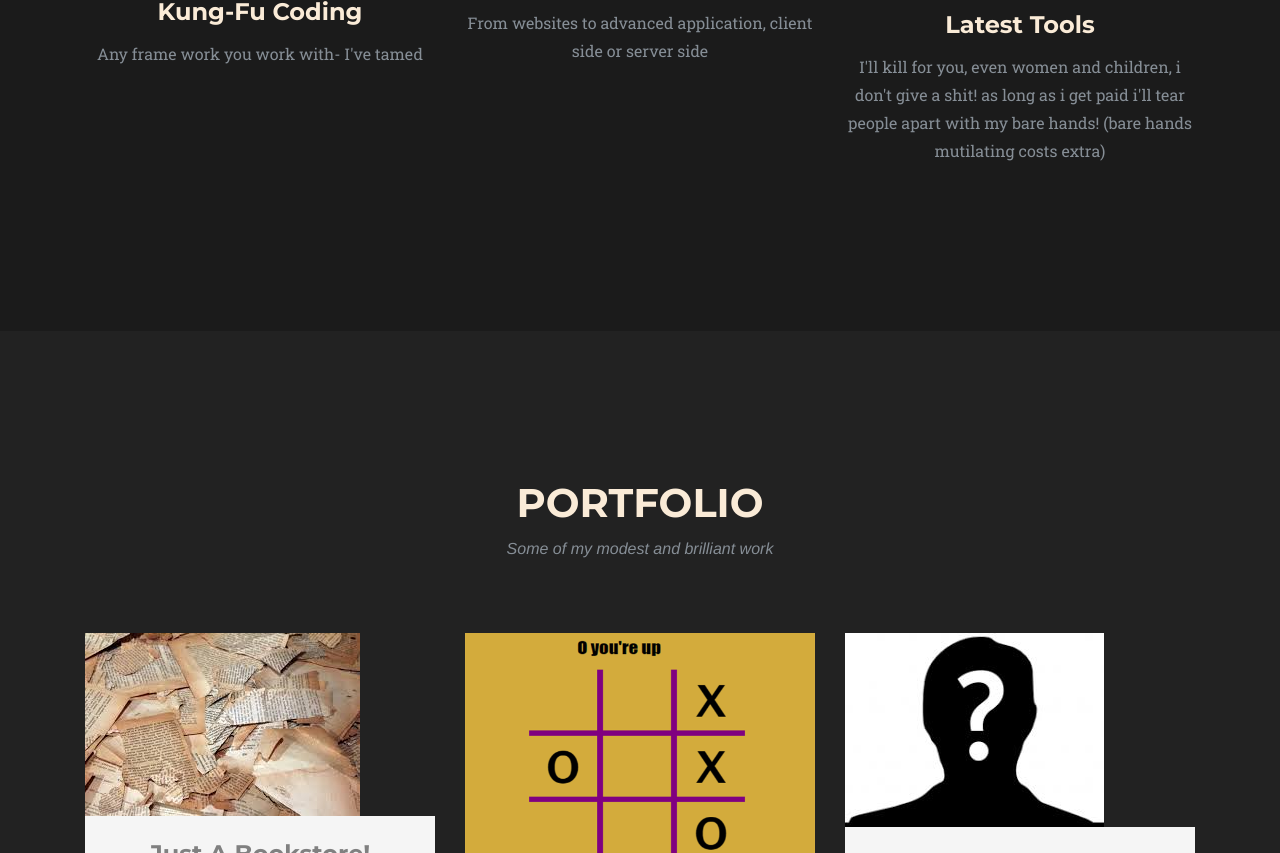
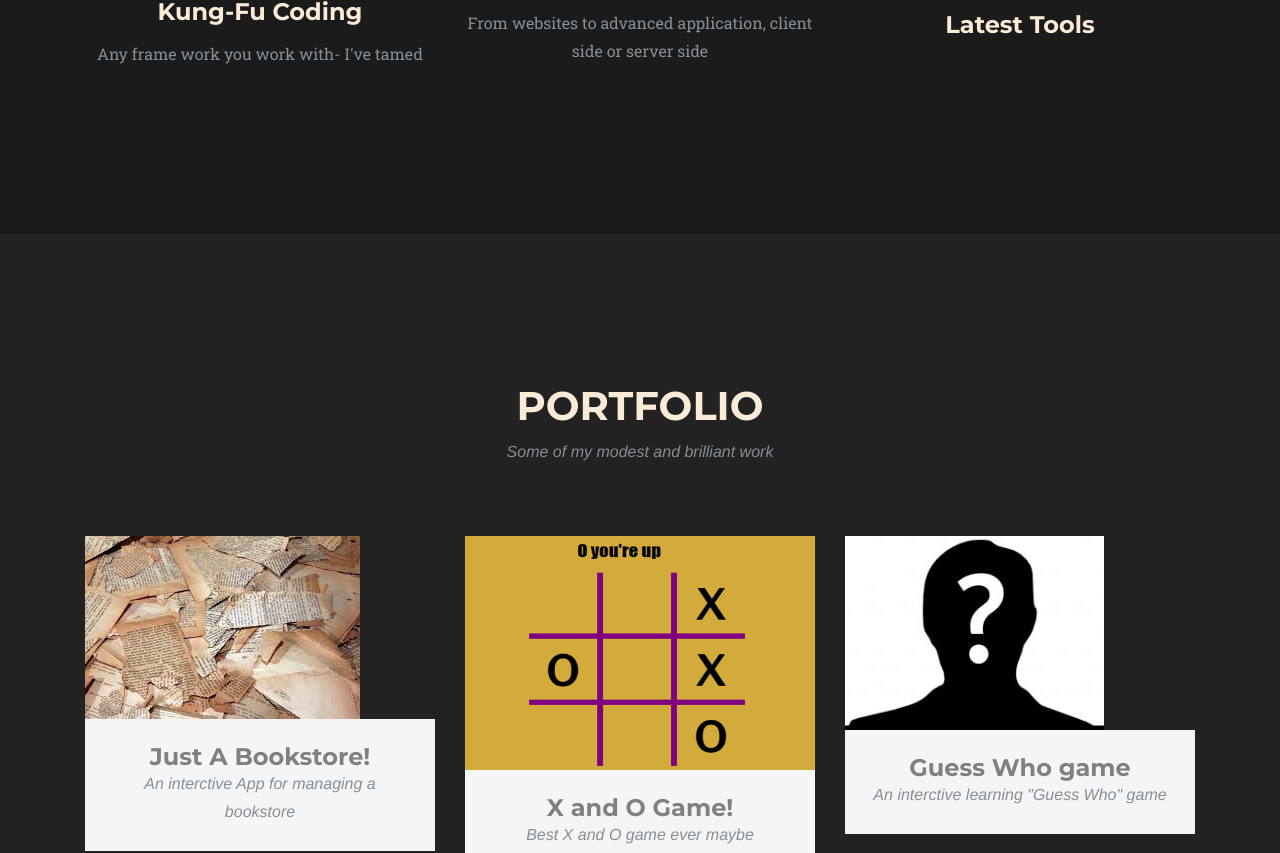
Before and after one commit to BeBarefoot/Personal-Gallery, a plain HTML site: page index.html in a window 1280 px wide. Shown: the part 1303-2156 px from the top of the page. Drawn offline with Linux system fonts and the light colour scheme; a web font is replaced by a local one.

Commit message:
text fix

```diff
--- a/index.html
+++ b/index.html
@@ -149,7 +149,7 @@
                 <div class="col-md-4">
                     <img src="img/logos/vue.png" alt="">
                     <h4 class="service-heading">Latest Tools</h4>
-                    <p class="text-muted">I'll kill for you, even women and children, i don't give a shit! as long as i get paid i'll tear people apart with my bare hands! (bare hands mutilating costs extra) </p>
+                    <p class="text-muted"> </p>
                 </div>
             </div>
         </div>
```
